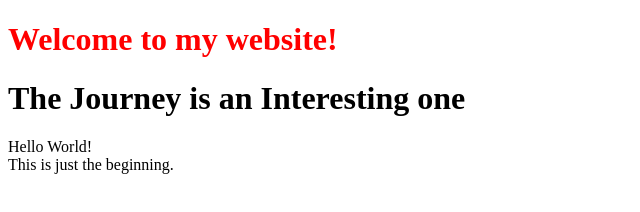
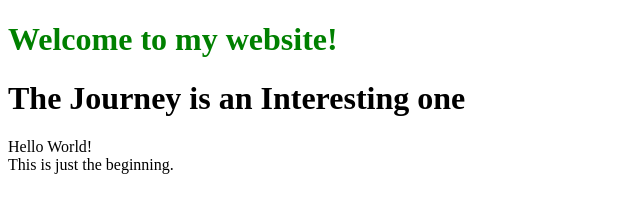
Before and after one commit to GodwinAttah/Hello, a plain HTML site: page hello.html in a window 1280 px wide. Shown: the whole page, without its empty margins (0-640 px from the left). Drawn offline with Linux system fonts and the light colour scheme.

Commit message:
Add color

```diff
--- a/hello.html
+++ b/hello.html
@@ -3,7 +3,7 @@
     <head>
         <title>title</title>
         <body>
-            <h1 style="color:red;">Welcome to my website!</h1>
+            <h1 style="color:green;">Welcome to my website!</h1>
             <h1>The Journey is an Interesting one</h1>
             Hello World!
 
```
